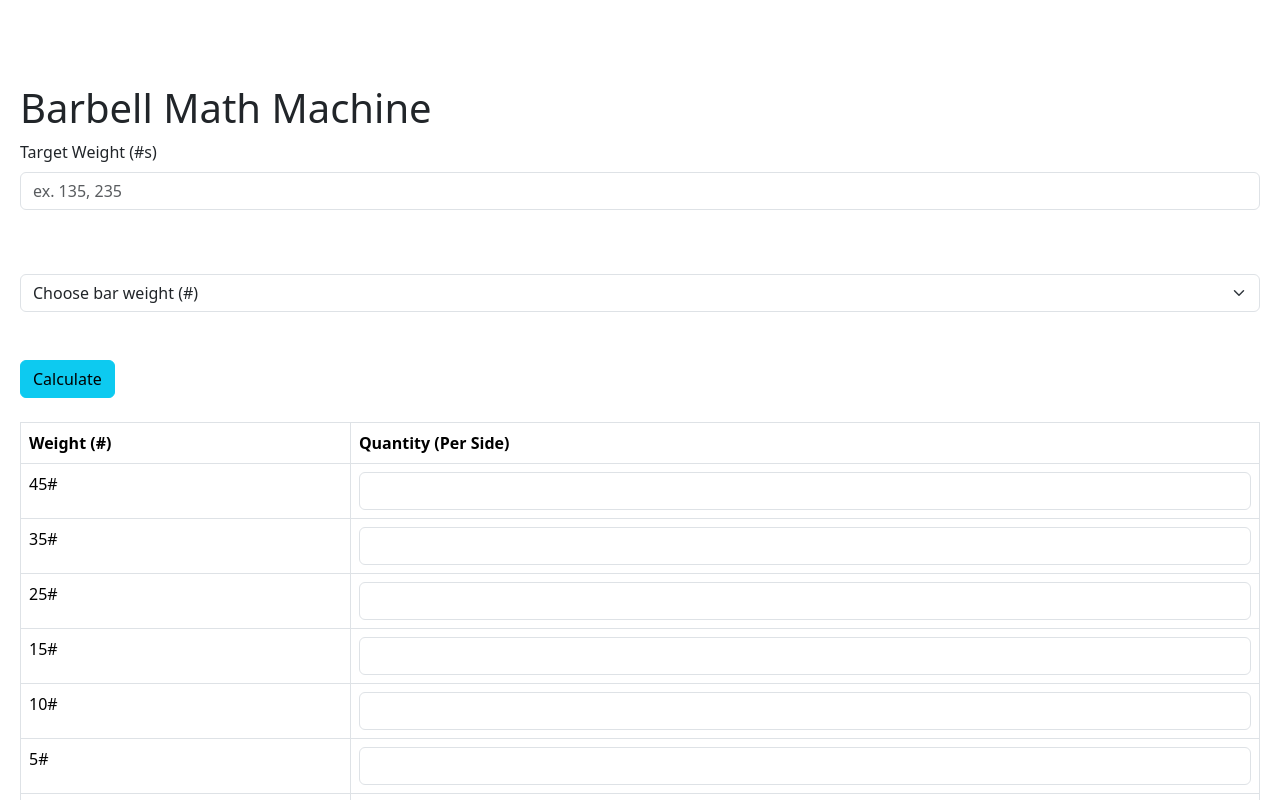
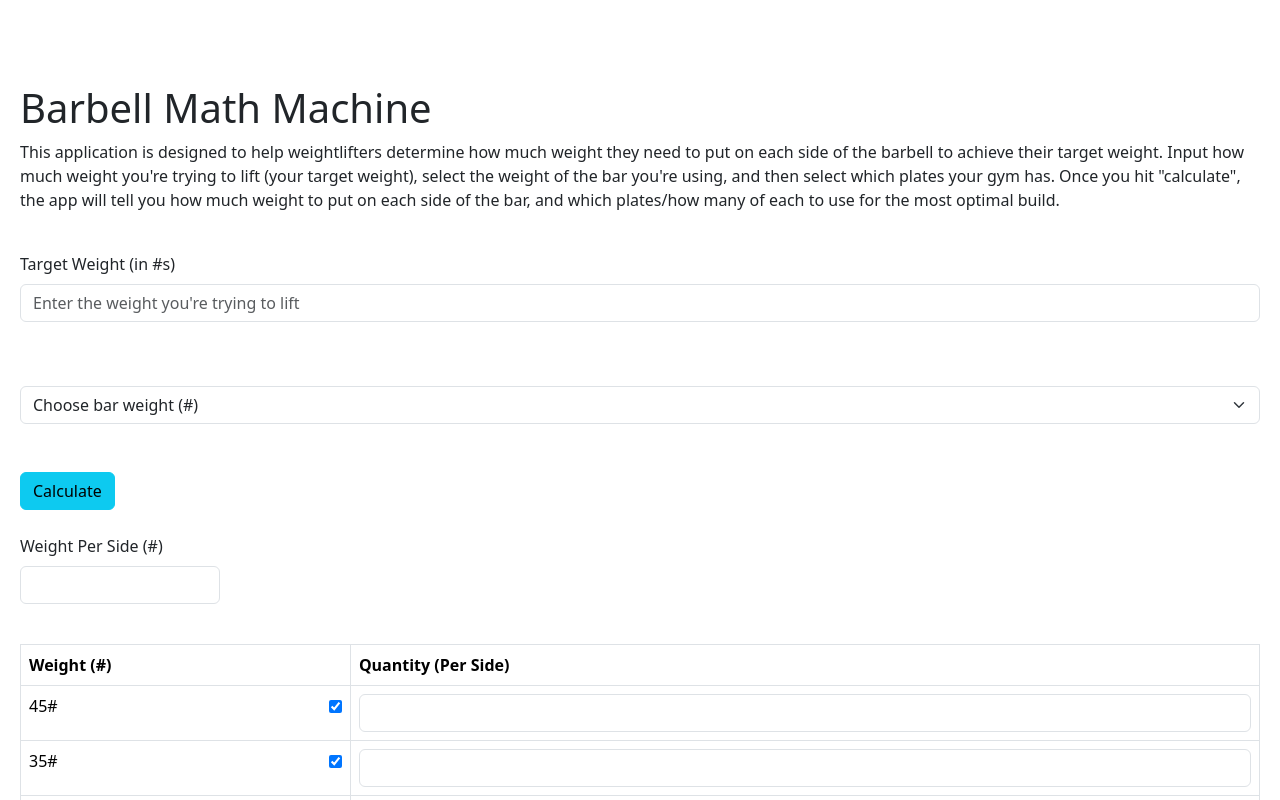
Before and after one commit to dianestephani/barbell-math, a React (Vite) app in the folder barbell-math-vite/: page / in a window 1280 px wide. Shown: the top 800 px of the page. Built offline with nearby package versions, Linux system fonts and the light colour scheme.

Commit message:
added plate selection, total weight per side, description paragraph

```diff
--- a/barbell-math-vite/index.html
+++ b/barbell-math-vite/index.html
@@ -12,11 +12,17 @@
     <script type="module" src="/src/init.js"></script>
     <h1>Barbell Math Machine</h1>
 
+    <p>
+      This application is designed to help weightlifters determine how much weight they need to put on each side of the barbell to achieve their target weight. Input how much weight you're trying to lift (your target weight), select the weight of the bar you're using, and then select which plates your gym has. Once you hit "calculate", the app will tell you how much weight to put on each side of the bar, and which plates/how many of each to use for the most optimal build.
+    </p>
+
+    <br />
+
 
     <!-- Target Weight box -->
     <div class="mb-3">
-      <label for="exampleFormControlInput1" class="form-label">Target Weight (#s)</label>
-      <input type="email" class="form-control" id="exampleFormControlInput1" placeholder="ex. 135, 235">
+      <label for="exampleFormControlInput1" class="form-label">Target Weight (in #s)</label>
+      <input type="email" class="form-control" id="exampleFormControlInput1" placeholder="Enter the weight you're trying to lift">
     </div>
 
     <br/>
@@ -50,6 +56,14 @@
       <input type="text" class="form-control" id="calculationTest" readonly>
     </div>
 
+    <!-- Weight Per Side Display -->
+    <div class="mb-3" style="max-width: 200px;">
+      <label for="weightPerSide" class="form-label">Weight Per Side (#)</label>
+      <input type="text" class="form-control" id="weightPerSide" readonly>
+    </div>
+
+    <br />
+
     <!-- Bumper Plate Display -->
     <table class="table table-bordered">
       <thead>
@@ -60,35 +74,35 @@
       </thead>
       <tbody>
         <tr>
-          <td>45#</td>
+          <td><div style="display: flex; justify-content: space-between; align-items: center;"><span>45#</span><input type="checkbox" id="checkbox-45" checked></div></td>
           <td><input type="text" class="form-control" id="weight-45" readonly></td>
         </tr>
         <tr>
-          <td>35#</td>
+          <td><div style="display: flex; justify-content: space-between; align-items: center;"><span>35#</span><input type="checkbox" id="checkbox-35" checked></div></td>
           <td><input type="text" class="form-control" id="weight-35" readonly></td>
         </tr>
         <tr>
-          <td>25#</td>
+          <td><div style="display: flex; justify-content: space-between; align-items: center;"><span>25#</span><input type="checkbox" id="checkbox-25" checked></div></td>
           <td><input type="text" class="form-control" id="weight-25" readonly></td>
         </tr>
         <tr>
-          <td>15#</td>
+          <td><div style="display: flex; justify-content: space-between; align-items: center;"><span>15#</span><input type="checkbox" id="checkbox-15" checked></div></td>
           <td><input type="text" class="form-control" id="weight-15" readonly></td>
         </tr>
         <tr>
-          <td>10#</td>
+          <td><div style="display: flex; justify-content: space-between; align-items: center;"><span>10#</span><input type="checkbox" id="checkbox-10" checked></div></td>
           <td><input type="text" class="form-control" id="weight-10" readonly></td>
         </tr>
         <tr>
-          <td>5#</td>
+          <td><div style="display: flex; justify-content: space-between; align-items: center;"><span>5#</span><input type="checkbox" id="checkbox-5" checked></div></td>
           <td><input type="text" class="form-control" id="weight-5" readonly></td>
         </tr>
         <tr>
-          <td>2.5#</td>
+          <td><div style="display: flex; justify-content: space-between; align-items: center;"><span>2.5#</span><input type="checkbox" id="checkbox-2-5" checked></div></td>
           <td><input type="text" class="form-control" id="weight-2-5" readonly></td>
         </tr>
         <tr>
-          <td>1.25#</td>
+          <td><div style="display: flex; justify-content: space-between; align-items: center;"><span>1.25#</span><input type="checkbox" id="checkbox-1-25" checked></div></td>
           <td><input type="text" class="form-control" id="weight-1-25" readonly></td>
         </tr>
       </tbody>
--- a/barbell-math-vite/src/barbellMath.js
+++ b/barbell-math-vite/src/barbellMath.js
@@ -59,19 +59,40 @@ export function calculateBumperPlates() {
   // Validate input
   if (!remainingWeight || isNaN(remainingWeight)) {
     clearBumperPlateTable();
+    document.getElementById('weightPerSide').value = '';
     return;
   }
 
   // Since weight is distributed on both sides of the bar, divide by 2
-  remainingWeight = remainingWeight / 2;
+  const weightPerSide = remainingWeight / 2;
+
+  // Display the weight per side
+  document.getElementById('weightPerSide').value = weightPerSide;
+
+  remainingWeight = weightPerSide;
 
   // Available plate weights in descending order (optimal greedy approach)
-  const plateWeights = [45, 35, 25, 15, 10, 5, 2.5, 1.25];
+  // Only include weights where the checkbox is checked
+  const allPlateWeights = [
+    { weight: 45, checkboxId: 'checkbox-45' },
+    { weight: 35, checkboxId: 'checkbox-35' },
+    { weight: 25, checkboxId: 'checkbox-25' },
+    { weight: 15, checkboxId: 'checkbox-15' },
+    { weight: 10, checkboxId: 'checkbox-10' },
+    { weight: 5, checkboxId: 'checkbox-5' },
+    { weight: 2.5, checkboxId: 'checkbox-2-5' },
+    { weight: 1.25, checkboxId: 'checkbox-1-25' }
+  ];
+
+  // Filter to only include checked plates
+  const availablePlateWeights = allPlateWeights
+    .filter(plate => document.getElementById(plate.checkboxId)?.checked)
+    .map(plate => plate.weight);
 
   // Calculate quantities for each plate
   const plateQuantities = {};
 
-  for (const plateWeight of plateWeights) {
+  for (const plateWeight of availablePlateWeights) {
     const quantity = Math.floor(remainingWeight / plateWeight);
     plateQuantities[plateWeight] = quantity;
     remainingWeight -= quantity * plateWeight;
```
Also changed, not shown: 1 other file (tests, documents, lock files or other folders).
